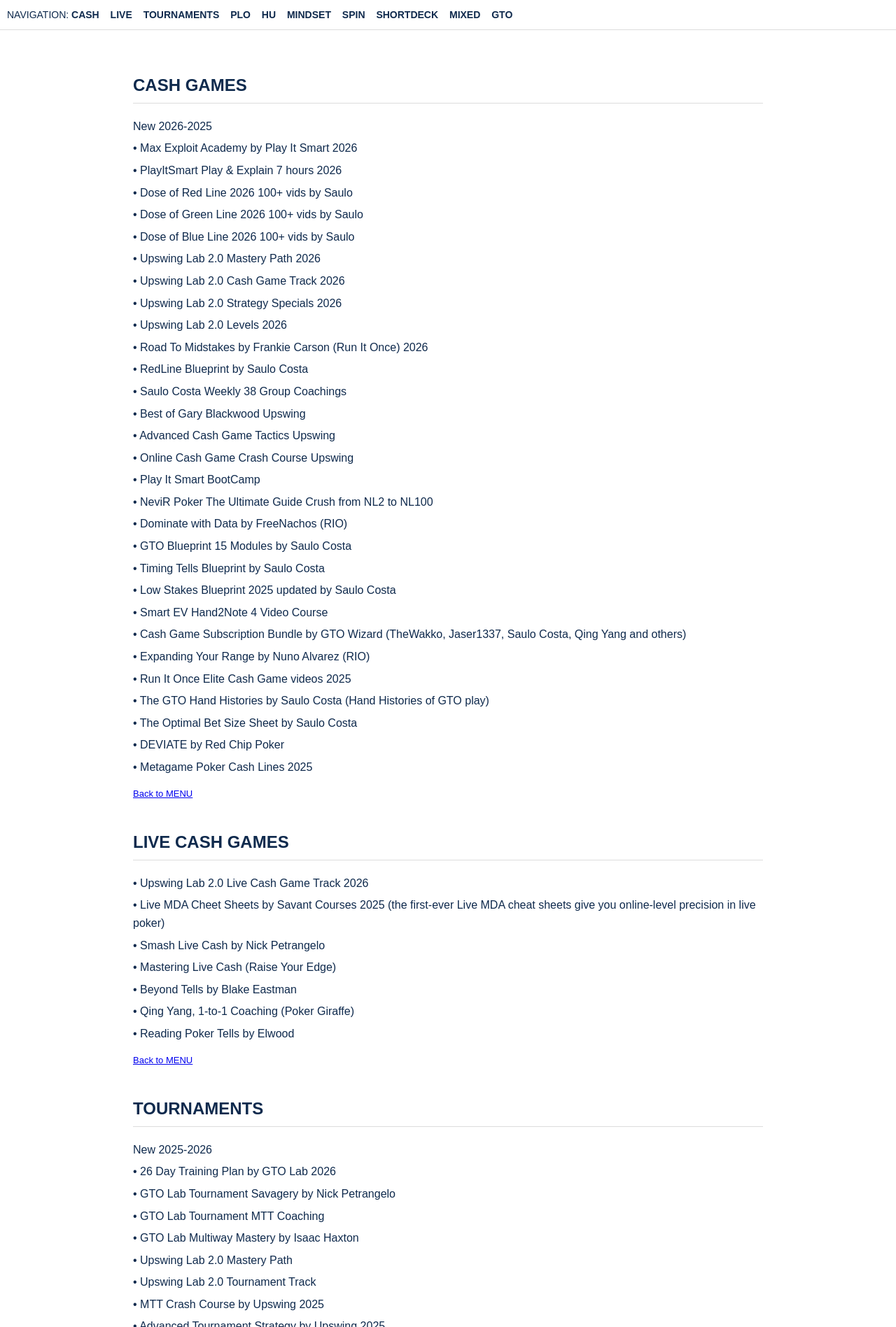
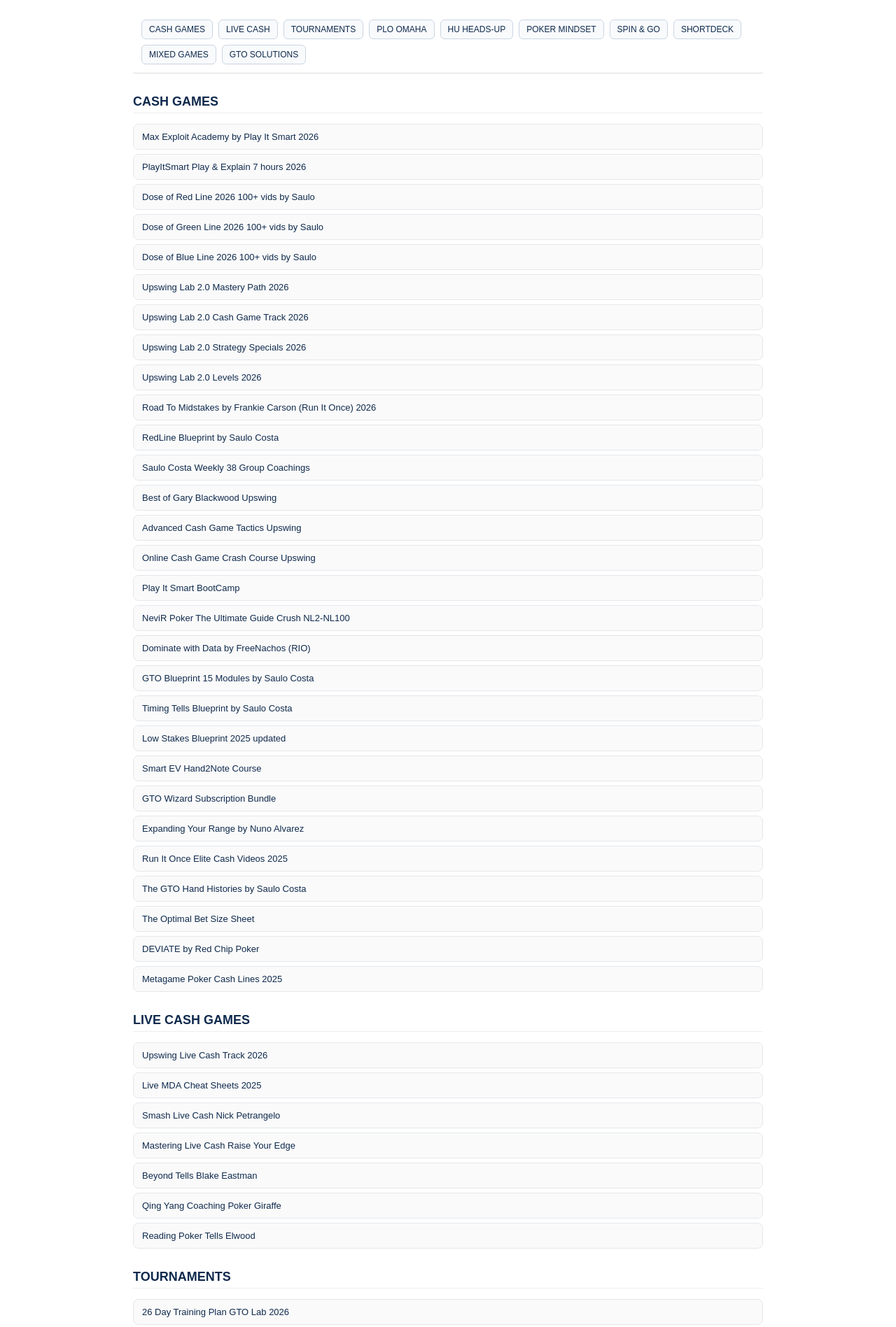
Before and after one commit to pokerblueprint/courses, a plain HTML site: page index.html in a window 1280 px wide. Shown: the top 1897 px of the page at 70% size. Drawn offline with Linux system fonts and the light colour scheme.

Commit message:
Update index.html

```diff
--- a/index.html
+++ b/index.html
@@ -11,180 +11,194 @@ body{
   font-family: Arial, sans-serif;
   background:#ffffff;
   color:#0f2a4d;
-  line-height:1.6;
 }
 
 .container{
   max-width:900px;
   margin:auto;
-  padding:20px;
+  padding:16px;
 }
 
-nav{
-  position:sticky;
-  top:0;
-  background:#ffffff;
+/* SIMPLE MENU BUTTONS */
+.menu{
+  display:flex;
+  flex-wrap:wrap;
+  gap:8px;
+  padding:12px;
   border-bottom:1px solid #ddd;
-  padding:10px;
-  font-size:14px;
 }
 
-nav a{
-  margin-right:12px;
+.menu a{
+  padding:6px 10px;
+  border:1px solid #cbd5e1;
+  border-radius:6px;
+  text-decoration:none;
   color:#0f2a4d;
-  text-decoration:none;
-  font-weight:bold;
+  font-size:12px;
+  background:#f8fafc;
 }
 
+/* SECTIONS */
 h2{
-  margin-top:40px;
-  border-bottom:1px solid #ddd;
+  margin-top:30px;
+  font-size:18px;
+  border-bottom:1px solid #eee;
   padding-bottom:5px;
 }
 
-.section{
-  margin-top:20px;
+/* HORIZONTAL TILE */
+.tile{
+  display:flex;
+  align-items:center;
+  justify-content:space-between;
+  padding:10px 12px;
+  border:1px solid #e5e7eb;
+  border-radius:8px;
+  margin:6px 0;
+  background:#fafafa;
+  font-size:13px;
 }
 
-.item{
-  margin:6px 0;
-}
-
-.back{
-  margin-top:15px;
-  display:block;
-  font-size:13px;
+.tag{
+  font-size:11px;
+  color:#64748b;
 }
 </style>
 </head>
 
 <body>
 
-<nav>
-NAVIGATION:
-<a href="#cash">CASH</a>
-<a href="#live">LIVE</a>
-<a href="#tournaments">TOURNAMENTS</a>
-<a href="#plo">PLO</a>
-<a href="#hu">HU</a>
-<a href="#mindset">MINDSET</a>
-<a href="#spin">SPIN</a>
-<a href="#short">SHORTDECK</a>
-<a href="#mixed">MIXED</a>
-<a href="#gto">GTO</a>
-</nav>
-
 <div class="container">
 
-<h2 id="cash">CASH GAMES</h2>
-<div class="section">
-
-<div class="item">New 2026-2025</div>
-<div class="item">• Max Exploit Academy by Play It Smart 2026</div>
-<div class="item">• PlayItSmart Play & Explain 7 hours 2026</div>
-<div class="item">• Dose of Red Line 2026 100+ vids by Saulo</div>
-<div class="item">• Dose of Green Line 2026 100+ vids by Saulo</div>
-<div class="item">• Dose of Blue Line 2026 100+ vids by Saulo</div>
-<div class="item">• Upswing Lab 2.0 Mastery Path 2026</div>
-<div class="item">• Upswing Lab 2.0 Cash Game Track 2026</div>
-<div class="item">• Upswing Lab 2.0 Strategy Specials 2026</div>
-<div class="item">• Upswing Lab 2.0 Levels 2026</div>
-<div class="item">• Road To Midstakes by Frankie Carson (Run It Once) 2026</div>
-<div class="item">• RedLine Blueprint by Saulo Costa</div>
-<div class="item">• Saulo Costa Weekly 38 Group Coachings</div>
-<div class="item">• Best of Gary Blackwood Upswing</div>
-<div class="item">• Advanced Cash Game Tactics Upswing</div>
-<div class="item">• Online Cash Game Crash Course Upswing</div>
-<div class="item">• Play It Smart BootCamp</div>
-<div class="item">• NeviR Poker The Ultimate Guide Crush from NL2 to NL100</div>
-<div class="item">• Dominate with Data by FreeNachos (RIO)</div>
-<div class="item">• GTO Blueprint 15 Modules by Saulo Costa</div>
-<div class="item">• Timing Tells Blueprint by Saulo Costa</div>
-<div class="item">• Low Stakes Blueprint 2025 updated by Saulo Costa</div>
-<div class="item">• Smart EV Hand2Note 4 Video Course</div>
-<div class="item">• Cash Game Subscription Bundle by GTO Wizard (TheWakko, Jaser1337, Saulo Costa, Qing Yang and others)</div>
-<div class="item">• Expanding Your Range by Nuno Alvarez (RIO)</div>
-<div class="item">• Run It Once Elite Cash Game videos 2025</div>
-<div class="item">• The GTO Hand Histories by Saulo Costa (Hand Histories of GTO play)</div>
-<div class="item">• The Optimal Bet Size Sheet by Saulo Costa</div>
-<div class="item">• DEVIATE by Red Chip Poker</div>
-<div class="item">• Metagame Poker Cash Lines 2025</div>
-
-<div class="back"><a href="#top">Back to MENU</a></div>
+<!-- MENU -->
+<div class="menu">
+<a href="#cash">CASH GAMES</a>
+<a href="#live">LIVE CASH</a>
+<a href="#tournaments">TOURNAMENTS</a>
+<a href="#plo">PLO OMAHA</a>
+<a href="#hu">HU HEADS-UP</a>
+<a href="#mindset">POKER MINDSET</a>
+<a href="#spin">SPIN & GO</a>
+<a href="#short">SHORTDECK</a>
+<a href="#mixed">MIXED GAMES</a>
+<a href="#gto">GTO SOLUTIONS</a>
 </div>
 
+<!-- CASH -->
+<h2 id="cash">CASH GAMES</h2>
+
+<div class="tile">Max Exploit Academy by Play It Smart 2026</div>
+<div class="tile">PlayItSmart Play & Explain 7 hours 2026</div>
+<div class="tile">Dose of Red Line 2026 100+ vids by Saulo</div>
+<div class="tile">Dose of Green Line 2026 100+ vids by Saulo</div>
+<div class="tile">Dose of Blue Line 2026 100+ vids by Saulo</div>
+<div class="tile">Upswing Lab 2.0 Mastery Path 2026</div>
+<div class="tile">Upswing Lab 2.0 Cash Game Track 2026</div>
+<div class="tile">Upswing Lab 2.0 Strategy Specials 2026</div>
+<div class="tile">Upswing Lab 2.0 Levels 2026</div>
+<div class="tile">Road To Midstakes by Frankie Carson (Run It Once) 2026</div>
+<div class="tile">RedLine Blueprint by Saulo Costa</div>
+<div class="tile">Saulo Costa Weekly 38 Group Coachings</div>
+<div class="tile">Best of Gary Blackwood Upswing</div>
+<div class="tile">Advanced Cash Game Tactics Upswing</div>
+<div class="tile">Online Cash Game Crash Course Upswing</div>
+<div class="tile">Play It Smart BootCamp</div>
+<div class="tile">NeviR Poker The Ultimate Guide Crush NL2-NL100</div>
+<div class="tile">Dominate with Data by FreeNachos (RIO)</div>
+<div class="tile">GTO Blueprint 15 Modules by Saulo Costa</div>
+<div class="tile">Timing Tells Blueprint by Saulo Costa</div>
+<div class="tile">Low Stakes Blueprint 2025 updated</div>
+<div class="tile">Smart EV Hand2Note Course</div>
+<div class="tile">GTO Wizard Subscription Bundle</div>
+<div class="tile">Expanding Your Range by Nuno Alvarez</div>
+<div class="tile">Run It Once Elite Cash Videos 2025</div>
+<div class="tile">The GTO Hand Histories by Saulo Costa</div>
+<div class="tile">The Optimal Bet Size Sheet</div>
+<div class="tile">DEVIATE by Red Chip Poker</div>
+<div class="tile">Metagame Poker Cash Lines 2025</div>
+
+<!-- LIVE -->
 <h2 id="live">LIVE CASH GAMES</h2>
-<div class="section">
 
-<div class="item">• Upswing Lab 2.0 Live Cash Game Track 2026</div>
-<div class="item">• Live MDA Cheet Sheets by Savant Courses 2025 (the first-ever Live MDA cheat sheets give you online-level precision in live poker)</div>
-<div class="item">• Smash Live Cash by Nick Petrangelo</div>
-<div class="item">• Mastering Live Cash (Raise Your Edge)</div>
-<div class="item">• Beyond Tells by Blake Eastman</div>
-<div class="item">• Qing Yang, 1-to-1 Coaching (Poker Giraffe)</div>
-<div class="item">• Reading Poker Tells by Elwood</div>
+<div class="tile">Upswing Live Cash Track 2026</div>
+<div class="tile">Live MDA Cheat Sheets 2025</div>
+<div class="tile">Smash Live Cash Nick Petrangelo</div>
+<div class="tile">Mastering Live Cash Raise Your Edge</div>
+<div class="tile">Beyond Tells Blake Eastman</div>
+<div class="tile">Qing Yang Coaching Poker Giraffe</div>
+<div class="tile">Reading Poker Tells Elwood</div>
 
-<div class="back"><a href="#top">Back to MENU</a></div>
-</div>
+<!-- TOURNAMENTS -->
+<h2 id="tournaments">TOURNAMENTS</h2>
 
-<h2 id="tournaments">TOURNAMENTS</h2>
-<div class="section">
+<div class="tile">26 Day Training Plan GTO Lab 2026</div>
+<div class="tile">GTO Lab Tournament Savagery</div>
+<div class="tile">MTT Crash Course Upswing</div>
+<div class="tile">ICM Bootcamp Run It Once</div>
+<div class="tile">MTT Learning Path Run It Once</div>
+<div class="tile">MTT Subscription Bundle GTO Wizard</div>
 
-<div class="item">New 2025-2026</div>
-<div class="item">• 26 Day Training Plan by GTO Lab 2026</div>
-<div class="item">• GTO Lab Tournament Savagery by Nick Petrangelo</div>
-<div class="item">• GTO Lab Tournament MTT Coaching</div>
-<div class="item">• GTO Lab Multiway Mastery by Isaac Haxton</div>
-<div class="item">• Upswing Lab 2.0 Mastery Path</div>
-<div class="item">• Upswing Lab 2.0 Tournament Track</div>
-<div class="item">• MTT Crash Course by Upswing 2025</div>
-<div class="item">• Advanced Tournament Strategy by Upswing 2025</div>
-<div class="item">• MTT Subscription Bundle 2025 by GTO Wizard (Kevin Rabichow, Espen Jørstad, Matt Hunt and others)</div>
-<div class="item">• MTT Learning Path 2025 RunItOnce</div>
-<div class="item">• ICM Bootcamp 2025 by RunItOnce</div>
-<div class="item">• BBZ Daily Seminars 2025</div>
-<div class="item">• MTT Bootcamp by Kevin Rabichow and others GTO Wizard 2025</div>
-<div class="item">• Run It Once Elite Tournament videos 2025</div>
+<div class="tile">Knockout Tournament Mastery Alex Theologis</div>
+<div class="tile">Tournament Mastery Darren Elias</div>
+<div class="tile">The Game Plan Kevin Rabichow</div>
+<div class="tile">Pads on Pads Run It Once</div>
+<div class="tile">Simple Poker Systems BBZ</div>
+<div class="tile">ICM Masterclass BBZ</div>
+<div class="tile">PokerCode Fedor Holz</div>
+<div class="tile">HU End Boss Doug Polk</div>
 
-<div class="item">2024 and Later</div>
-<div class="item">• Knockout Tournament Mastery by Alex Theologis</div>
-<div class="item">• Tournament Mastery - Road To Victory by Darren Elias and Nick Petrangelo</div>
-<div class="item">• The Game Plan by Kevin Rabichow (RIO)</div>
-<div class="item">• Pads on Pads by Run It Once</div>
-<div class="item">• Simple Poker Systems BBZ</div>
-<div class="item">• MTT Blueprint Course by Jon ApeStyles Van Fleet</div>
-<div class="item">• 3-Betting at Short Stacks - BBZ</div>
-<div class="item">• Moving Up - BBZ</div>
-<div class="item">• Multi-Way Bundle by SCOOP & WCOOP winner LuckyFish (BBZ Poker)</div>
-<div class="item">• Bungakat Final Table Bundle (BBZ Poker)</div>
-<div class="item">• ICM Masterclass (BBZ Poker)</div>
-<div class="item">• Tournaments Blueprint by Uri Peleg</div>
-<div class="item">• The Closer by Chip Leader Coaching</div>
-<div class="item">• Precision Poker by Alexandre Vuilleumier</div>
-<div class="item">• RunItOnce Elite Tournament videos 2024</div>
-<div class="item">• Apestyles Bootcamp - BBZ</div>
-<div class="item">• Jon Apestyles Van Fleet - BBZ</div>
-<div class="item">• Apestyles Bundle by (BBZ Poker)</div>
-<div class="item">• MTT Coaching Library (BBZ Poker)</div>
-<div class="item">• Lex Veldhus Bundle (BBZ Poker)</div>
-<div class="item">• ICM Unmasked - Nick Petrangelo (Upswing Poker)</div>
-<div class="item">• Petrangelo - Winning Poker tournaments (Upswing Poker)</div>
-<div class="item">• Nick Petrangelo - High Stakes MTT Sessions (Upswing Poker)</div>
-<div class="item">• MTT Expert Masterclass - (Raise Your Edge)</div>
-<div class="item">• Bounty Hunter by Pokernerve</div>
-<div class="item">• Bounty Beast - (Raise Your Edge)</div>
-<div class="item">• PokerCode by Fedor Holtz</div>
-<div class="item">• HU - End Boss Heads-Up System by Doug Polk</div>
-<div class="item">• HU - Inside The Arena by Doug Polk</div>
-<div class="item">• HU - Advanced Heads-up Mastery Doug Polk (Upswing Poker)</div>
-<div class="item">• HU - Run It Once Elite HU videos 2024</div>
+<!-- PLO -->
+<h2 id="plo">PLO OMAHA</h2>
 
-<div class="back"><a href="#top">Back to MENU</a></div>
-</div>
+<div class="tile">PLO6 Blueprint JNandez</div>
+<div class="tile">PLO Tournament Strategy</div>
+<div class="tile">Live PLO Strategy</div>
+<div class="tile">Heads-Up PLO Strategy</div>
+<div class="tile">PLO Mastermind</div>
+<div class="tile">This is PLO Phil Galfond</div>
+<div class="tile">Crushing Small Stakes PLO</div>
 
-<!-- (PLO, HU, MINDSET, SPIN, SHORT, MIXED, GTO continue same format exactly) -->
+<!-- HU -->
+<h2 id="hu">HEADS-UP</h2>
+
+<div class="tile">Expanding Your Range Nuno Alvarez</div>
+<div class="tile">End Boss Heads-Up System Doug Polk</div>
+<div class="tile">Inside The Arena Doug Polk</div>
+
+<!-- MINDSET -->
+<h2 id="mindset">POKER MINDSET</h2>
+
+<div class="tile">A-Game Poker Elliot Roe</div>
+<div class="tile">Mental Game JNandez</div>
+<div class="tile">Unchained Raise Your Edge</div>
+<div class="tile">Poker Psychology Seminar</div>
+
+<!-- SPIN -->
+<h2 id="spin">SPIN & GO</h2>
+
+<div class="tile">Spin & Go Bundle GTO Wizard</div>
+<div class="tile">Spin Strategy Diamond Pack</div>
+<div class="tile">Spin Bootcamp Best Poker Coaching</div>
+
+<!-- SHORT -->
+<h2 id="short">SHORT DECK</h2>
+
+<div class="tile">Short Deck Course Kane Kalas</div>
+
+<!-- MIXED -->
+<h2 id="mixed">MIXED GAMES</h2>
+
+<div class="tile">Mixed Games Mastery Jake Abdalla</div>
+<div class="tile">Mixed Game Crash Course Brian Hastings</div>
+<div class="tile">Run It Once Mixed Games Videos</div>
+
+<!-- GTO -->
+<h2 id="gto">GTO SOLUTIONS</h2>
+
+<div class="tile">RangeConverter PioSolver Packs</div>
+<div class="tile">RangeConverter MTT Pack</div>
+<div class="tile">6max 100bb NL100 Solutions</div>
 
 </div>
-
 </body>
 </html>
```
